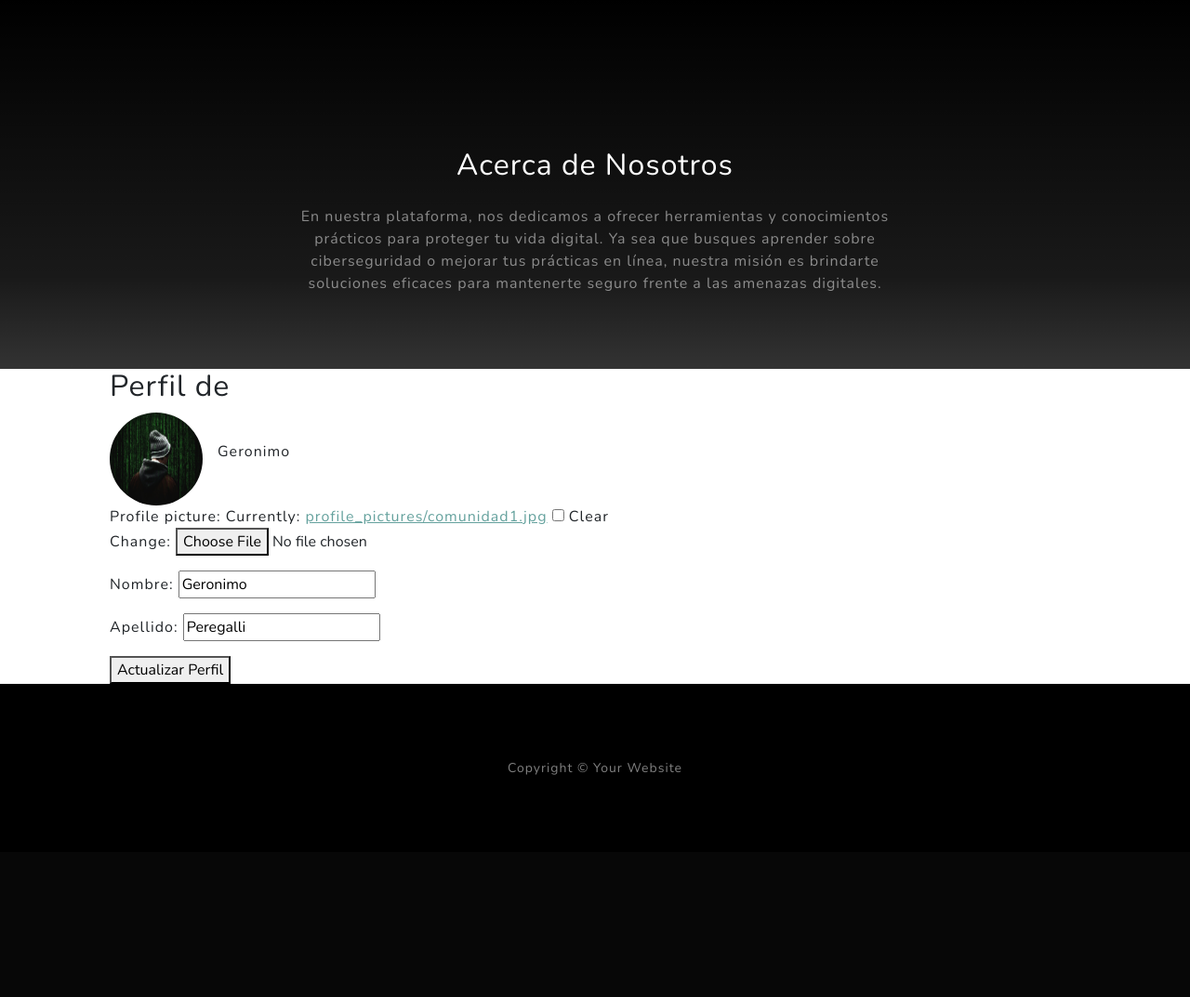
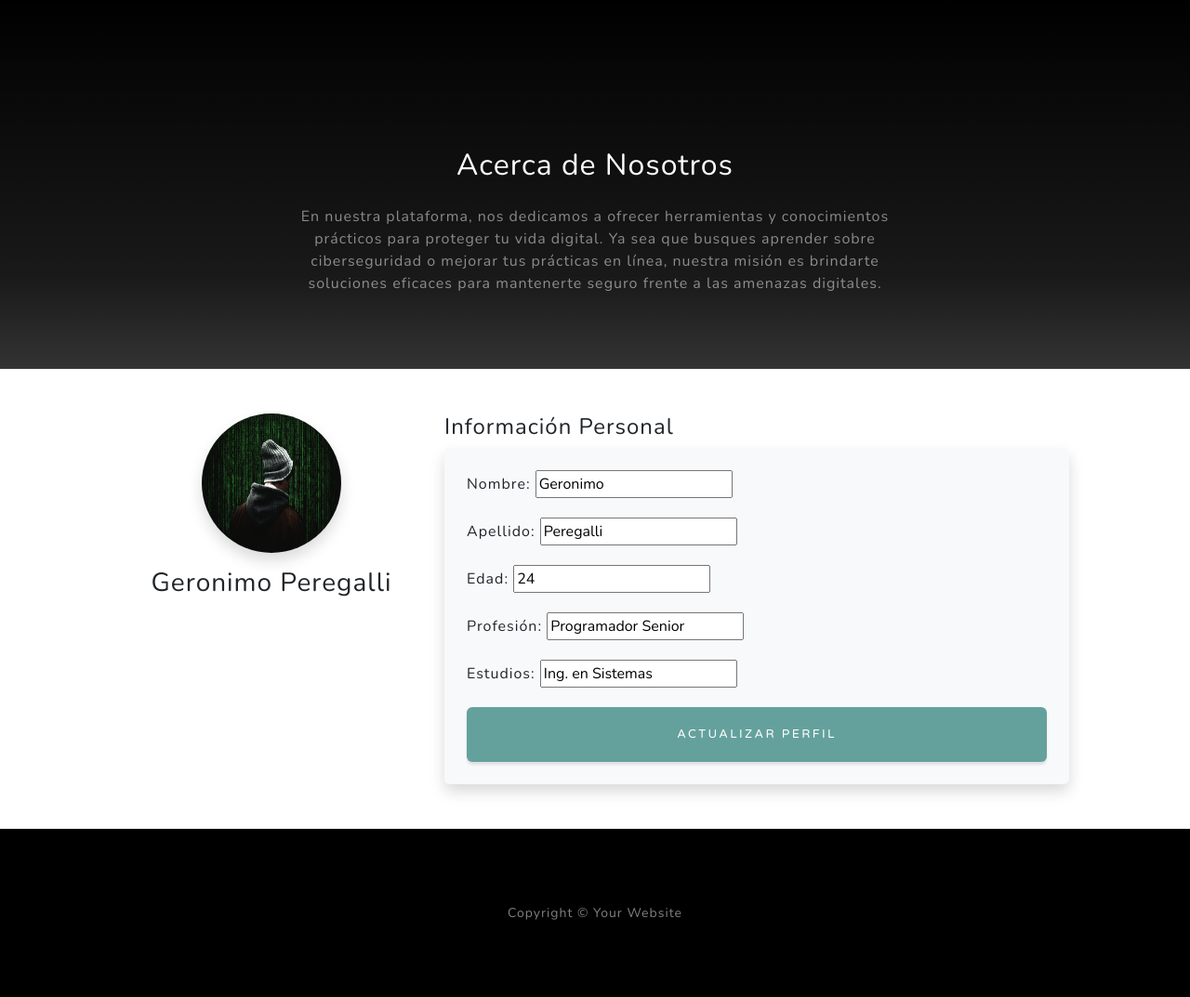
Before and after one commit to GeronimoVP/Engrega-Final-Peregalli, a Django app: page /profile/ in a window 1280 px wide. Shown: the part 801-1874 px from the top of the page at 93% size. Before the commit the page ends 1635 px from the top, so only its background shows below. Run offline with Django 5.2, Linux system fonts and the light colour scheme; a user stored in the database is signed in; data comes from the database, SQL or seed files in the repository; both versions use the stored data as it was after the commit; some libraries are stand-ins or nearby versions.

```diff
--- a/AppGero/forms.py
+++ b/AppGero/forms.py
@@ -6,7 +6,7 @@ from django.db import models
 class UserProfileForm(forms.ModelForm):
     class Meta:
         model = UserProfile
-        fields = ['profile_picture', 'nombre', 'apellido']
+        fields = ['profile_picture', 'nombre', 'apellido', 'edad', 'profesion', 'estudios']
 
 
 class PreguntaForm(forms.ModelForm):
--- a/AppGero/models.py
+++ b/AppGero/models.py
@@ -6,9 +6,13 @@ class UserProfile(models.Model):
     profile_picture = models.ImageField(upload_to='profile_pictures/', blank=True, null=True)
     nombre = models.CharField(max_length=30, blank=True, null=True)
     apellido = models.CharField(max_length=30, blank=True, null=True)
+    edad = models.IntegerField(blank=True, null=True)
+    profesion = models.CharField(max_length=100, blank=True, null=True)
+    estudios = models.CharField(max_length=100, blank=True, null=True)
 
     def __str__(self):
         return self.user.username
+
 
 class Pregunta(models.Model):
     titulo = models.CharField(max_length=200)
@@ -43,6 +47,8 @@ class Tutorial(models.Model):
     contenido = models.TextField()
     fecha_publicacion = models.DateTimeField(auto_now_add=True)
 
+
+
 class Comentario(models.Model):
     articulo = models.ForeignKey('Articulo', on_delete=models.CASCADE, related_name='comentarios')
     autor = models.ForeignKey(User, on_delete=models.CASCADE)
--- a/AppGero/templates/appgero/profile.html
+++ b/AppGero/templates/appgero/profile.html
@@ -1,20 +1,43 @@
 {% extends 'AppGero/padre.html' %}
 
 {% block content %}
-<h2>Perfil de {{ user.get_full_name }}</h2>
-
-<div style="display: flex; align-items: center; gap: 1rem;">
-    {% if user_profile.profile_picture %}
-        <img src="{{ user_profile.profile_picture.url }}" alt="Foto de perfil" style="width: 100px; height: 100px; border-radius: 50%;">
-    {% else %}
-        <p>No hay foto de perfil</p>
-    {% endif %}
-    <p>{{ user_profile.nombre }} {{ user_profile.last_name }}</p>
+<div class="container py-5">
+    <div class="row">
+        <div class="col-md-4 text-center">
+            {% if user_profile.profile_picture %}
+                <img src="{{ user_profile.profile_picture.url }}" alt="Foto de perfil" class="rounded-circle img-fluid shadow" style="width: 150px; height: 150px;">
+            {% else %}
+                <p class="text-muted">No hay foto de perfil</p>
+            {% endif %}
+            <h3 class="mt-3">{{ user_profile.nombre }} {{ user_profile.apellido }}</h3>
+        </div>
+        <div class="col-md-8">
+            <h4>Información Personal</h4>
+            <form method="POST" enctype="multipart/form-data" class="bg-light p-4 rounded shadow">
+                {% csrf_token %}
+                <div class="mb-3">
+                    <label for="nombre" class="form-label">Nombre:</label>
+                    {{ form.nombre }}
+                </div>
+                <div class="mb-3">
+                    <label for="apellido" class="form-label">Apellido:</label>
+                    {{ form.apellido }}
+                </div>
+                <div class="mb-3">
+                    <label for="edad" class="form-label">Edad:</label>
+                    {{ form.edad }}
+                </div>
+                <div class="mb-3">
+                    <label for="profesion" class="form-label">Profesión:</label>
+                    {{ form.profesion }}
+                </div>
+                <div class="mb-3">
+                    <label for="estudios" class="form-label">Estudios:</label>
+                    {{ form.estudios }}
+                </div>
+                <button type="submit" class="btn btn-primary w-100">Actualizar Perfil</button>
+            </form>
+        </div>
+    </div>
 </div>
-
-<form method="POST" enctype="multipart/form-data">
-    {% csrf_token %}
-    {{ form.as_p }}
-    <button type="submit">Actualizar Perfil</button>
-</form>
 {% endblock %}
--- a/AppGero/views.py
+++ b/AppGero/views.py
@@ -40,7 +40,11 @@ def profile_view(request):
     else:
         form = UserProfileForm(instance=user_profile)
 
-    return render(request, 'AppGero/profile.html', {'form': form, 'user_profile': user_profile})
+    return render(request, 'AppGero/profile.html', {
+        'form': form,
+        'user_profile': user_profile,
+    })
+
 
 
 def register(request):
```
Also changed, not shown: AppGero/migrations/0013_userprofile_edad_userprofile_estudios_and_more.py (added), AppGero/migrations/0014_comentario.py (added), db.sqlite3.
